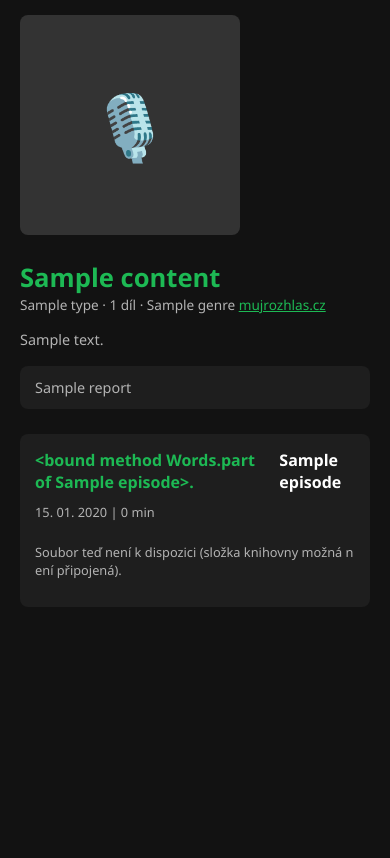
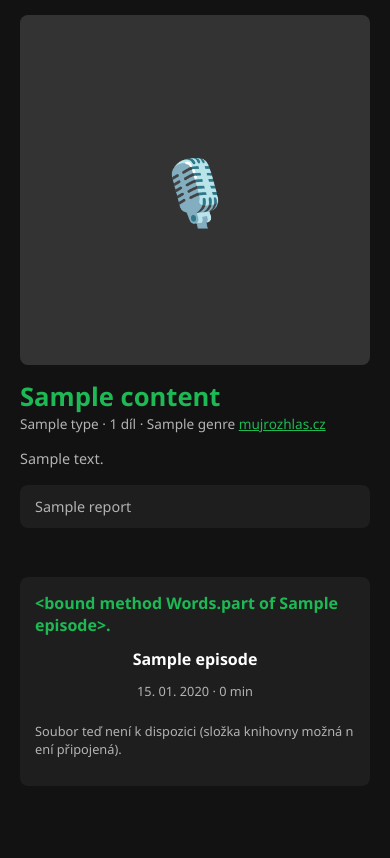
Before and after one commit to klimanek/cro-dl, a FastAPI app: template crodl/server/templates/detail.html in a window 390 px wide. Shown: the part 74-932 px from the top of the page. Before the commit the page ends 653 px from the top, so only its background shows below. Run offline with FastAPI, Linux system fonts and the light colour scheme; the template is opened without the code that fills it: most values are stand-ins (such as "Sample title", 1, 10 or a date in 2020); parts of the project's set-up code (start-up, migrations or seed data) failed here and were passed over.

Commit message:
feat(web): the detail page in two columns, with a plain play icon
Asked for: the photo and the description on the left, the part(s) on the right;
a small play icon with no colour around it; and on a wide display "Title -
Duration - Play" on one line, stacking on a narrow one as before.

- `.work-layout` is a grid: the work (cover, title, meta, description, actions)
  in a 240-320px column, its parts in the other; one column below 820px.
- A part is an `.episode-row`: its number and name, when it aired and how long it
  runs, and the play button, centred on one line. Below the breakpoint the row
  becomes a column, so the three sit under each other as they used to.
- The play control lost its green circle: a smaller plain triangle, muted like
  the meta text and accent on hover - the icon-font look asked for.

Measured on the running server: 1280px gives "320px 881px" with the parts at
x=364 beside the work at x=20, both starting at the same y, and the name, the
meta and the play button sharing a line (centres 84/84/84); 620px gives one
column with the three stacked (y 580/611/639). The play button is 22x20px with a
transparent background.

The screenshot caught a mistake first: my restructuring left the old closing
</div> of `.work` in place, so the browser closed the grid early and the parts
fell outside it - the first render had them full width under the work. Fixed,
and this is why the layout was measured rather than assumed.

```diff
--- a/crodl/server/templates/_style.html
+++ b/crodl/server/templates/_style.html
@@ -121,16 +121,19 @@
     html.js .js-only { display: inline-flex; }
     .play-button {
         align-items: center;
-        background-color: var(--accent);
+        background: none;
         border: 0;
-        border-radius: 50%;
-        color: #06210f;
+        color: var(--text-secondary);
         cursor: pointer;
+        display: inline-flex;
         font: inherit;
-        height: 28px;
         justify-content: center;
-        width: 28px;
+        /* A small, plain triangle (the way an icon font draws play), with no box
+           or colour around it until it is pointed at. */
+        line-height: 1;
+        padding: 2px 4px;
     }
+    .play-button:hover { color: var(--accent); }
     .queue-add {
         background: none;
         border: 0;
@@ -295,14 +298,31 @@
     .card-content { padding: 15px; }
     .card-title { font-weight: bold; margin-bottom: 5px; }
     .card-meta { font-size: 0.8em; color: var(--text-secondary); }
+    /* The detail page: the work (its cover, description and actions) on the left,
+       its parts on the right; one column again when the window is narrow. */
+    .work-layout {
+        align-items: start;
+        display: grid;
+        gap: 24px;
+        grid-template-columns: minmax(240px, 320px) 1fr;
+    }
+    @media (max-width: 820px) {
+        .work-layout { grid-template-columns: 1fr; }
+        /* Narrow: the name, then when it aired and how long it runs, then the
+           play icon - under each other, the way this page used to stack them. */
+        .episode-row {
+            align-items: flex-start;
+            flex-direction: column;
+            gap: 6px;
+        }
+    }
     .work {
         display: flex;
-        gap: 25px;
-        align-items: flex-start;
-        flex-wrap: wrap;
+        flex-direction: column;
+        gap: 14px;
     }
     .work-cover {
-        width: 220px;
+        width: 100%;
         aspect-ratio: 1/1;
         object-fit: cover;
         border-radius: 8px;
@@ -336,10 +356,20 @@
         flex-direction: column;
         gap: 10px;
     }
-    .episode-head { display: flex; gap: 12px; align-items: baseline; }
+    /* One part: its name, when it aired and how long it runs, and the play icon -
+       in one line, or wrapped under each other on a narrow window. */
+    .episode-row {
+        align-items: center;
+        display: flex;
+        gap: 12px;
+    }
     .episode-part { color: var(--accent); font-weight: bold; }
-    .episode-title { font-weight: bold; }
-    .episode-meta { font-size: 0.8em; color: var(--text-secondary); }
+    .episode-title { flex: 1; font-weight: bold; min-width: 0; }
+    .episode-meta {
+        color: var(--text-secondary);
+        font-size: 0.8em;
+        white-space: nowrap;
+    }
     .episode-player { width: 100%; margin-top: 5px; }
     .job-title { font-weight: bold; }
     .job-url {
--- a/crodl/server/templates/detail.html
+++ b/crodl/server/templates/detail.html
@@ -10,11 +10,13 @@
     {% endif %}
 </head>
 <body>
-    <header>
     {% set back = "/" %}
     {% set back_label = "← Zpět do knihovny" %}
     {% include "_top.html" %}
-        <div class="work">
+
+    {# The work on the left, its parts on the right (one column when narrow). #}
+    <div class="work-layout">
+    <header class="work">
             {% if media_url(content.image_path) %}
                 <img src="{{ media_url(content.image_path) }}" alt="{{ content.title }}" class="work-cover">
             {% else %}
@@ -99,27 +101,31 @@
                 </details>
                 {% endif %}
             </div>
-        </div>
         </header>
 
     <div class="episode-list">
         {% for ep in episodes %}
         <div class="episode-item">
-            <div class="episode-head">
+            {% set source = media_url(ep.local_path) %}
+            <div class="episode-row">
                 {% if ep.part %}<span class="episode-part">{{ ep.part }}.</span>{% endif %}
                 <span class="episode-title">{{ ep.title }}</span>
-            </div>
-            <div class="episode-meta">
+                {% if ep.broadcast_at or ep.duration %}
+                <span class="episode-meta">
                     {{ ep.broadcast_at.strftime('%d. %m. %Y') if ep.broadcast_at else '' }}
-                {% if ep.duration %} | {{ ep.duration // 60 }} min {% endif %}
-            </div>
-            {% set source = media_url(ep.local_path) %}
+                    {% if ep.broadcast_at and ep.duration %} · {% endif %}
+                    {% if ep.duration %}{{ ep.duration // 60 }} min{% endif %}
+                </span>
+                {% endif %}
                 {% if source %}
                 <button type="button" class="play-button js-only" data-play
                         data-src="{{ source }}"
                         data-title="{{ (ep.part ~ '. ') if ep.part else '' }}{{ ep.title }}"
                         data-work="{{ content.title }}"
-                    aria-label="Přehrát {{ ep.title }}">▶</button>
+                        title="Přehrát" aria-label="Přehrát {{ ep.title }}">▶</button>
+                {% endif %}
+            </div>
+            {% if source %}
             <noscript>
                 <audio controls class="episode-player" preload="none">
                     <source src="{{ source }}" type="audio/mpeg">
@@ -177,5 +183,6 @@
         </div>
         {% endfor %}
     </div>
+    </div>{# /work-layout #}
 </body>
 </html>
```
Also changed, not shown: CHANGELOG.md. Lines whose indentation alone changed are shown as unchanged.
